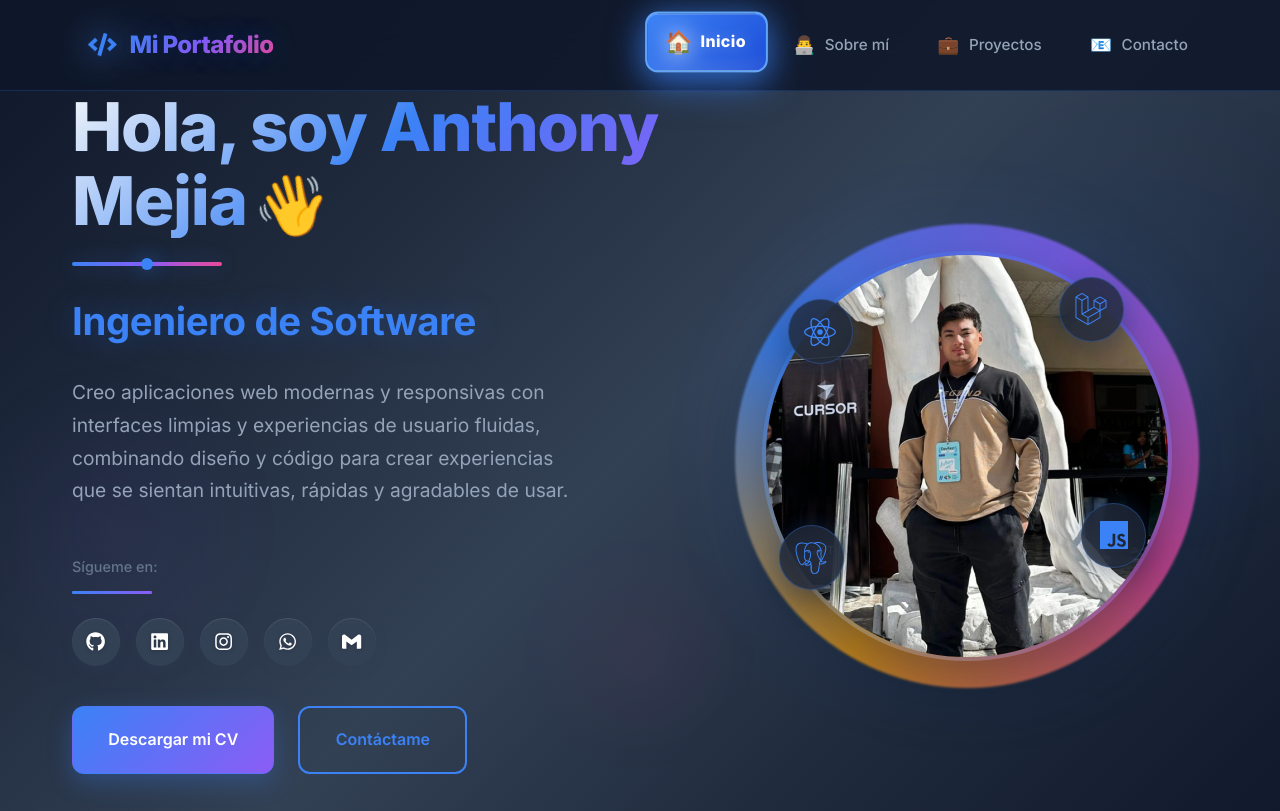
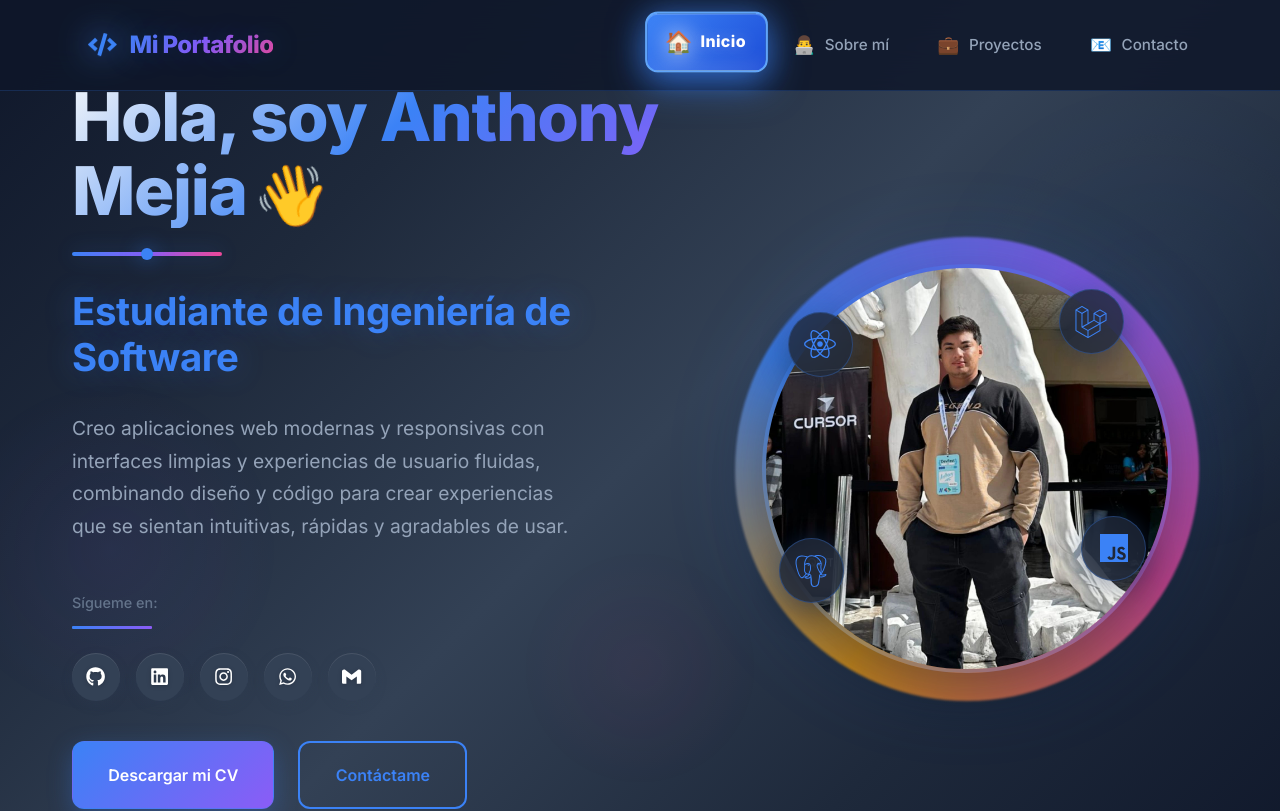
Before and after one commit to AnThony69x/anthony-mejia-portafolio-v1, a React (Vite) app: page / in a window 1280 px wide. Shown: the top 811 px of the page. Built offline with nearby package versions, Linux system fonts and the light colour scheme.

Commit message:
Cambie un texto

```diff
--- a/src/components/Heroe/Heroe.jsx
+++ b/src/components/Heroe/Heroe.jsx
@@ -34,7 +34,7 @@ const Heroe = () => {
               <div className={styles.lineaDecorariva}></div>
             </div>
 
-            <h2 className={styles.titulo}>Ingeniero de Software</h2>
+            <h2 className={styles.titulo}>Estudiante de Ingeniería de Software</h2>
 
             <p className={styles.descripcion}>
               Creo aplicaciones web modernas y responsivas con interfaces limpias y
```
